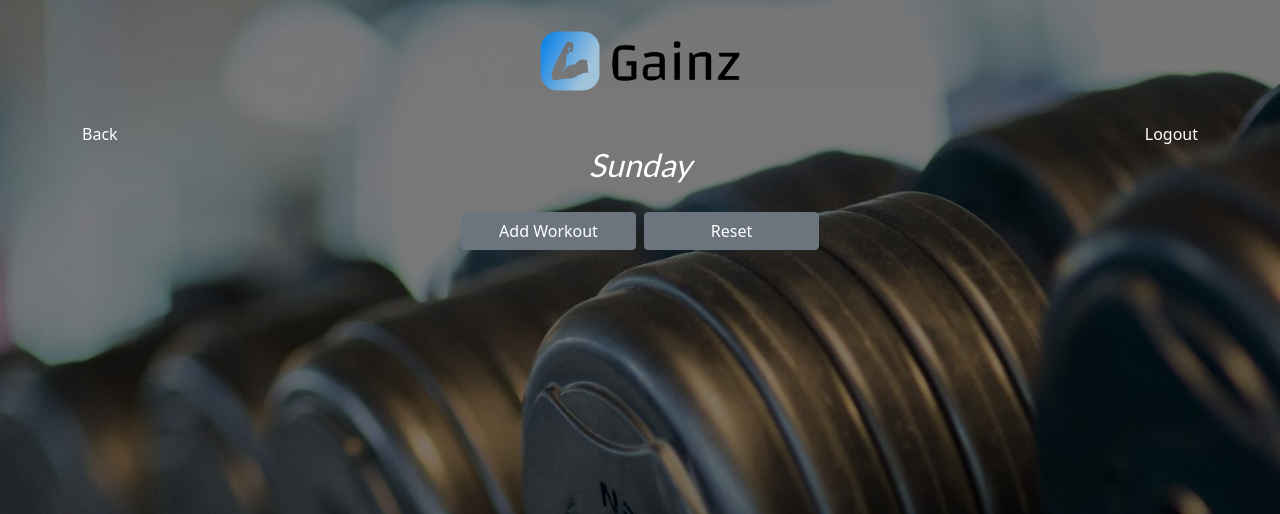
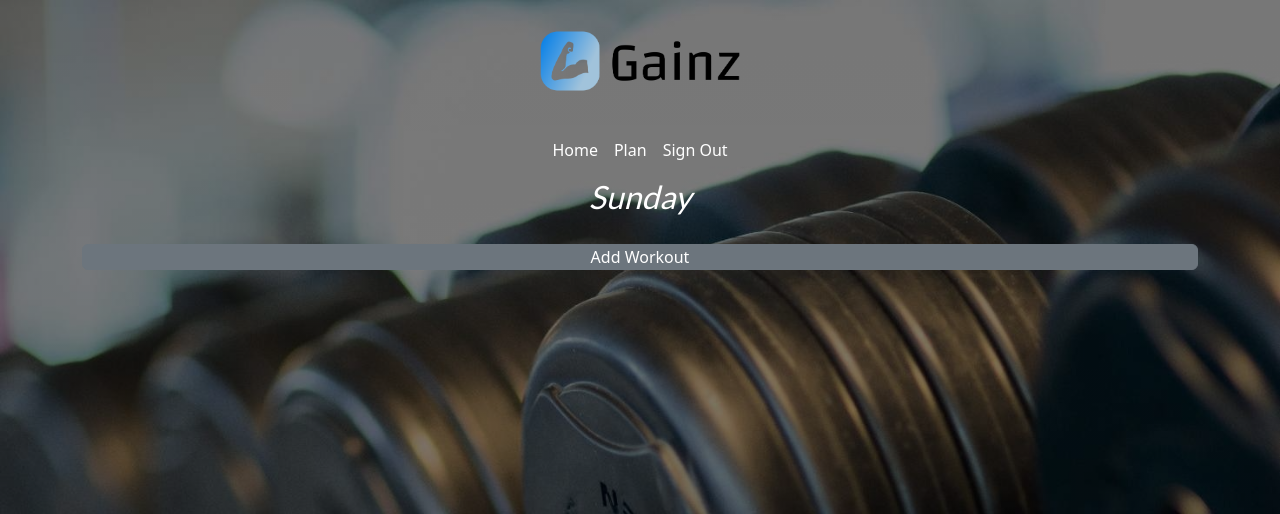
Before and after one commit to ervinCodes/fitness-app, a Node project: template views/days/sunday.ejs in a window 1280 px wide. Shown: the top 514 px of the page. Run offline with Node 20 templates, Linux system fonts and the light colour scheme; the template is opened without the code that fills it: most values are stand-ins (such as "Sample title", 1, 10 or a date in 2020); some libraries are stand-ins or nearby versions.

Commit message:
Fixed Navbar bug

```diff
--- a/public/css/styles.css
+++ b/public/css/styles.css
@@ -190,6 +190,13 @@ section {
   /* border: solid 1px white; */
 }
 
+.feed-rows {
+  .plan-rows {
+    background-color: #29648a;
+    border: solid 1px black;
+  }
+}
+
 /******************************************
 /* SUNDAY
 /*******************************************/
@@ -224,12 +231,14 @@ li {
   color: gray;
 }
 
-.add-workout-button {
-  width: 175px;
+.daily-buttons {
+  margin: 0;
+  padding: 0;
 }
 
 .workout-rows {
   background-color: #29648a;
+  padding-left: 0;
   /* border: solid 1px red; */
 }
 
--- a/views/days/sunday.ejs
+++ b/views/days/sunday.ejs
@@ -1,9 +1,5 @@
 <%- include('../partials/header') -%>
-
-<div class="container d-flex justify-content-between">
-  <a class="text-white" href="/plan">Back</a>
-  <a class="text-white" href="/logout">Logout</a>
-</div>
+<%- include('../partials/navbar') -%>
 
 <div class="container sundaySection">
   <div class="row">
@@ -15,11 +11,12 @@
   </div>
 
   <div class="row text-white">
-      <form action="/post/createPost" method="POST">
         <ul class="d-flex flex-column align-items-center workout-rows">
             <% workouts.forEach( el => { %>
                 <% if (el.isSunday) { %>
                     <li class="pt-3" data-id='<%=el._id%>'>
+                      <!-- <input type="checkbox" id="checked" value="<%= el.title %>" name="title">
+                        <label for="<%= el.title %>" name="title""><%= el.title %></label> -->
                         <span name="title" class='<%= el.completed === true ? 'completed' : 'not'%>'><%= el.title %></span>
                     </li>
                     <li class="pb-1" data-id='<%=el._id%>'>
@@ -39,30 +36,39 @@
                       </span>
                         <i class="pr-2 fa-solid <%= el.completed === true ? 'fa-circle-check' : 'fa-circle' %>"></i>
                       <span class="del"><i class="fa-regular fa-trash-can"></i></span>
-
                     </li>
+                    <div class="row d-flex justify-content-center flex-row">
+                      <!-- Submit For Post Button -->
+                      <div class="col">
+                        <button onclick="return getAllChecked()" type="submit" class="btn btn-secondary daily-buttons mb-2">Save</button>
+                      </div>
+                      <!-- Reset Button -->
+                      <div class="col">
+                          <a action="/todos/resetTodo">
+                          <button type="button"
+                          class="btn btn-secondary daily-buttons reset mb-2"
+                          >
+                          Reset
+                        </button>
+                        </a>
+                      </div>
+                    </div>
                 <% } %>
           <% }) %>
-        <!-- </ul>
-        <button type="submit" class="btn btn-secondary">Submit</button> -->
-      </form>
-  </div>
+        </ul>
 
-  <!-- Button trigger modal -->
-  <div class="row d-flex justify-content-center">
+
+      <div class="row d-flex justify-content-center flex-row m-0">
         <button
         type="button"
-      class="btn btn-secondary add-workout-button m-1"
+        class="btn btn-secondary daily-buttons m-1"
         data-bs-toggle="modal"
         data-bs-target="#exampleModalCenter"
         >
         Add Workout
       </button>
-    <button type="button"
-      class="btn btn-secondary add-workout-button m-1 reset"
-      >
-      <a action="/todos/resetTodo">Reset</a>
-    </button>
+      </div>
+
   </div>
 
   <!--Add Workout Modal -->
@@ -131,7 +137,7 @@
             <button
               type="button"
               class="btn btn-secondary"
-              data-dismiss="modal"
+              data-bs-dismiss="modal"
             >
               Close
             </button>
--- a/views/partials/footer.ejs
+++ b/views/partials/footer.ejs
@@ -7,8 +7,11 @@
         </div>
     </footer>
 
-
-    <script src="https://cdn.jsdelivr.net/npm/bootstrap@5.0.0-beta3/dist/js/bootstrap.bundle.min.js" integrity="sha384-JEW9xMcG8R+pH31jmWH6WWP0WintQrMb4s7ZOdauHnUtxwoG2vI5DkLtS3qm9Ekf" crossorigin="anonymous"></script>
+    <!-- <script src="https://cdnjs.cloudflare.com/ajax/libs/jquery/3.3.1/jquery.min.js"></script>
+    <script src="https://cdn.jsdelivr.net/npm/bootstrap@5.0.0-beta3/dist/js/bootstrap.bundle.min.js" integrity="sha384-JEW9xMcG8R+pH31jmWH6WWP0WintQrMb4s7ZOdauHnUtxwoG2vI5DkLtS3qm9Ekf" crossorigin="anonymous"></script> -->
+    <script src="https://code.jquery.com/jquery-3.4.1.min.js"></script>
+    <script src="https://cdn.jsdelivr.net/npm/@popperjs/core@2.11.6/dist/umd/popper.min.js" crossorigin="anonymous"></script>
+    <script src="https://cdn.jsdelivr.net/npm/bootstrap@5.2.2/dist/js/bootstrap.bundle.min.js" crossorigin="anonymous"></script>
     <script src="https://kit.fontawesome.com/38adb5a98c.js" crossorigin="anonymous"></script>
     <script src="/js/main.js"></script>
 </body>
--- a/views/partials/header.ejs
+++ b/views/partials/header.ejs
@@ -6,16 +6,16 @@
     <meta name="viewport" content="width=device-width, initial-scale=1.0" />
     <title>Gainz</title>
     <link
+      rel="stylesheet"
+      href="https://cdn.jsdelivr.net/npm/bootstrap@5.2.2/dist/css/bootstrap.min.css"
+      integrity="sha384-Zenh87qX5JnK2Jl0vWa8Ck2rdkQ2Bzep5IDxbcnCeuOxjzrPF/et3URy9Bv1WTRi"
+      crossorigin="anonymous"
+    />
+    <link
       rel="icon"
       type="image/png"
       sizes="32x32"
       href="/imgs/favicon-32x32.png"
-    />
-    <link
-      href="https://cdn.jsdelivr.net/npm/bootstrap@5.0.0-beta3/dist/css/bootstrap.min.css"
-      rel="stylesheet"
-      integrity="sha384-eOJMYsd53ii+scO/bJGFsiCZc+5NDVN2yr8+0RDqr0Ql0h+rP48ckxlpbzKgwra6"
-      crossorigin="anonymous"
     />
 
     <!-- <link
--- /dev/null
+++ b/views/partials/navbar.ejs
@@ -0,0 +1,22 @@
+<nav class="navbar navbar-expand navbar-light">
+  <div class="container-fluid d-flex justify-content-center">
+    <button
+      class="navbar-toggler"
+      type="button"
+      data-bs-toggle="collapse"
+      data-bs-target="#navbarNavAltMarkup"
+      aria-controls="navbarNavAltMarkup"
+      aria-expanded="false"
+      aria-label="Toggle navigation"
+    ></button>
+    <div class="" id="navbarNavAltMarkup">
+      <div class="navbar-nav">
+        <a class="nav-link text-white" aria-current="page" href="/profile"
+          >Home</a
+        >
+        <a class="nav-link text-white" href="#">Plan</a>
+        <a class="nav-link text-white" href="/logout">Sign Out</a>
+      </div>
+    </div>
+  </div>
+</nav>
--- a/views/profile.ejs
+++ b/views/profile.ejs
@@ -30,7 +30,6 @@
           <i class="fa-solid fa-chevron-right pt-1"></i>
         </button>
       </a>
-
       <a href="/feed" class="d-flex justify-content-center">
         <button
           class="profile-buttons p-2 mt-2 mb-2 d-flex justify-content-between"
```
Also changed, not shown: controllers/home.js (+16 -9 lines), controllers/posts.js (+15 -19 lines), models/Post.js (+18 -18 lines), public/js/main.js (+23 -0 lines), views/feed.ejs (+13 -1 lines), views/plan.ejs (+4 -7 lines). Lines whose indentation alone changed are shown as unchanged.
